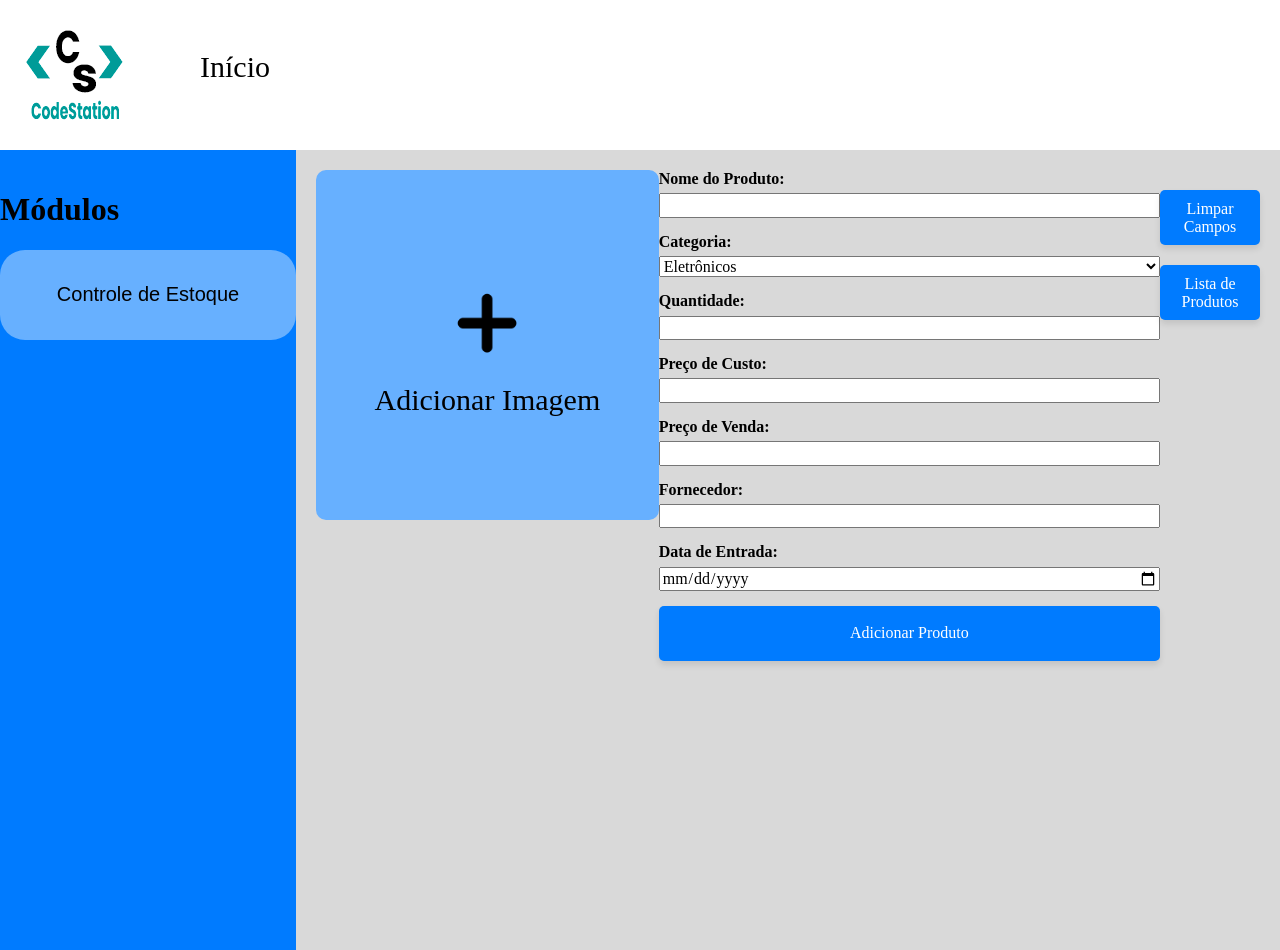
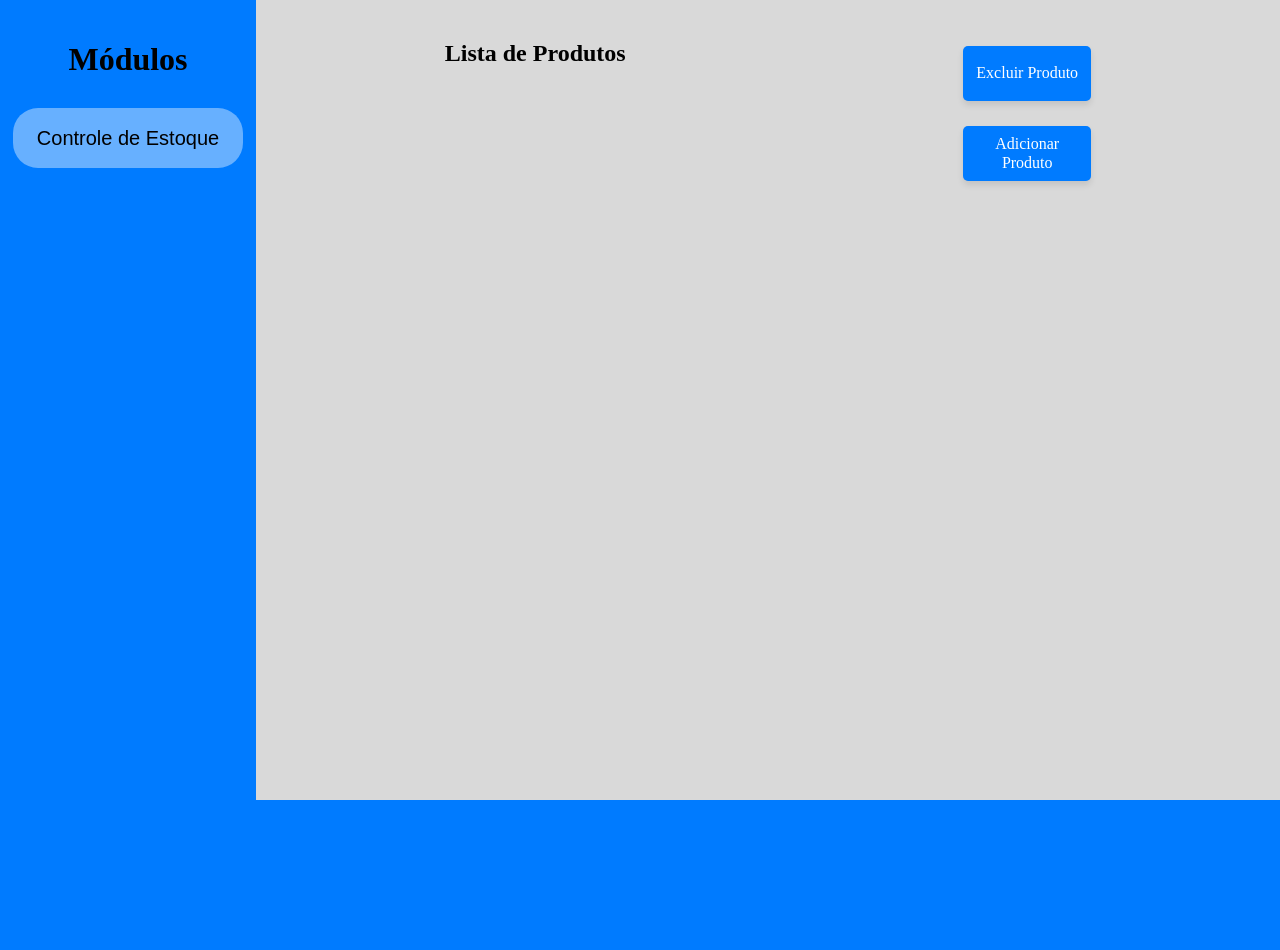
Before and after one commit to AngeloMarcos/angelo_project_pdv, a website: page src/index.html in a window 1280 px wide. Both pictures are taken after a click on the button "Lista de Produtos". After the commit the page ends 800 px from the top, so only its background shows below. Drawn offline with Linux system fonts and the light colour scheme; a web font is replaced by a local one.

Commit message:
Alteração de front end nos botoes de opçao

```diff
--- a/src/blocks/list.css
+++ b/src/blocks/list.css
@@ -1,12 +1,14 @@
 /* list.css */
 
 .list {
-    background-color: #f4f4f4;
-    padding: 20px;
+    background-color: #D9D9D9;
+    height: 100vh; /* Ajusta a altura para ocupar toda a tela */
+    width: calc(100vw - 20vw); /* Subtrai a largura do menu e as margens */
+    padding: 20px; /* Adiciona padding interno para espaçamento */
+    overflow-y: auto; /* Permite rolagem vertical caso o conteúdo ultrapasse a altura */
+    box-sizing: border-box; /* Inclui o padding e as bordas na largura e altura */
     display: none;
-    border-radius: 10px;
-    box-shadow: 0 4px 8px rgba(0, 0, 0, 0.1);
-    margin-top: 20px;
+    justify-content: space-around;
 }
 
 .list__title {
@@ -21,7 +23,7 @@
     margin: 0;
 }
 .list__active{
-    display: block;
+    display: flex;
 }
 .list__items li {
     background-color: #fff;
@@ -33,7 +35,3 @@
     justify-content: space-between;
     align-items: center;
 }
-
-.list__items li:last-child {
-    margin-bottom: 0;
-}
--- a/src/blocks/menu.css
+++ b/src/blocks/menu.css
@@ -1,30 +1,42 @@
+.menu {
+    display: flex;
+    flex-direction: column;
+    align-items: center;
+    justify-content: flex-start;
+    min-width: 20vw;
+    margin: 0 auto;
+    padding-top: 20px;
+}
+
+.menu__tittle {
+    color: black;
+    margin-bottom: 30px;
+    text-align: center;
+}
+
 .menu__modles__option {
     background-color: #67B0FF;
-    min-width: 20vw;
-    height: 50px;
-    border-radius: 25px; /* Tornar o botão redondo */
+    width: 200px;
+    height: 30px;
+    border-radius: 25px;
     list-style-type: none;
-    padding: 20px;
+    padding: 15px;
     display: flex;
     align-items: center;
     justify-content: center;
     font-size: 18px;
-    font-family: 'Arial', sans-serif; /* Escolher uma fonte simples e limpa */
-    cursor: pointer; /* Mudar o cursor para indicar que é clicável */
-    transition: background-color 0.3s ease; /* Animação suave ao passar o mouse */
-}
-.menu__tittle{
-
-    color: black;
-    padding-top: 20px;
+    font-family: 'Arial', sans-serif;
+    cursor: pointer;
+    transition: background-color 0.3s ease;
+    margin-bottom: 15px;
 }
 .menu__modles__option:hover {
-    background-color: #0056b3; /* Alterar cor ao passar o mouse */
+    background-color: #0056b3;
 }
 
 .menu__modles__option-list {
     text-decoration: none;
     padding: 3px;
     font-size: 20px;
-    color: rgb(0, 0, 0); /* Tornar o texto branco para contraste */
+    color: rgb(0, 0, 0);
 }
--- a/src/blocks/product.css
+++ b/src/blocks/product.css
@@ -51,7 +51,7 @@
     flex-direction: column;
 }
 
-.product__form-group label {
+.product__form-group  {
     margin-bottom: 5px;
     font-weight: bold;
 }
@@ -59,9 +59,9 @@
 .product__option-group {
     display: block;
     align-items: column;
+    width: 10vw;
 }
 
-/* Estilo individual para os botões */
 .product__option {
    margin-top: 20%;
     display: block;
@@ -72,7 +72,7 @@
 }
 /* Estilo dos botões */
 .product__btn {
-    padding: 10px 20px; /* Ajusta o padding para tornar os botões mais largos */
+
     background-color: #007BFF;
     color: white;
     border: none;
@@ -80,7 +80,7 @@
     font-size: 16px;
     cursor: pointer;
     transition: background-color 0.3s ease;
-    width: 100px; /* Faz com que os botões ocupem toda a largura do contêiner */
+    width: 100%; /* Faz com que os botões ocupem toda a largura do contêiner */
     height: 55px;
     box-shadow: 0 4px 6px rgba(0, 0, 0, 0.1); /* Adiciona sombra para dar um efeito de elevação */
 }
--- a/src/index.html
+++ b/src/index.html
@@ -12,18 +12,6 @@
 
 <body class="body">
   <div class="page">
-    <header class="header">
-      <div class="header__logo-content">
-        <img class="header__logo" src="./images/logo-menor.png" alt="logo">
-      </div>
-      <div class="header__menu">
-        <nav class="header__nav">
-          <li class="header__list">
-              <a class="header__nav-button" href="./index.html">Início</a>
-          </li>
-        </nav>
-      </div>
-    </header>
 
     <main class="main">
       <section class="menu">
@@ -116,6 +104,14 @@
           <h2>Lista de Produtos</h2>
           <ul class="product__items" id="productItems"></ul>
       </div>
+      <div class="product__option-group">
+        <div class="product__option">
+            <button type="button" class="product__btn product__btn-clear">Excluir Produto</button>
+        </div>
+        <div class="product__option">
+            <button type="button" class="product__btn product__btn-list">Adicionar Produto</button>
+        </div>
+     </div>
       </section>
 
 
--- a/src/script/main.js
+++ b/src/script/main.js
@@ -27,16 +27,19 @@ document.querySelector('.product__btn-submit').addEventListener('click', functio
 });
 
 document.querySelector('.product__btn-list').addEventListener('click', function(event) {
-    // Seleciona o elemento com a classe .product__info
-    const productSection = document.querySelector('.product');
-    // Oculta a seção .product__info
-    productInfoSection.style.display = 'none';
+  // Seleciona a seção .product
+  const productSection = document.querySelector('.product');
+  // Oculta a seção .product
+  productSection.style.display = 'none';
 
-    // Seleciona a seção .list
-    const productListSection = document.querySelector('.list');
-    // Alterna a visibilidade da seção .list
-    productListSection.classList.toggle('list__active');
+  // Seleciona a seção .list
+  const productListSection = document.querySelector('.list');
+  // Remove a classe .list__active se já estiver aplicada
+  productListSection.classList.remove('list__active');
+  // Adiciona a classe .list__active para tornar a seção visível
+  productListSection.classList.add('list__active');
 });
+
 
 function displayProducts() {
   const productItems = document.getElementById('productItems');
```
Also changed, not shown: dist/index.html, 5 other files. Lines whose indentation alone changed are shown as unchanged.
